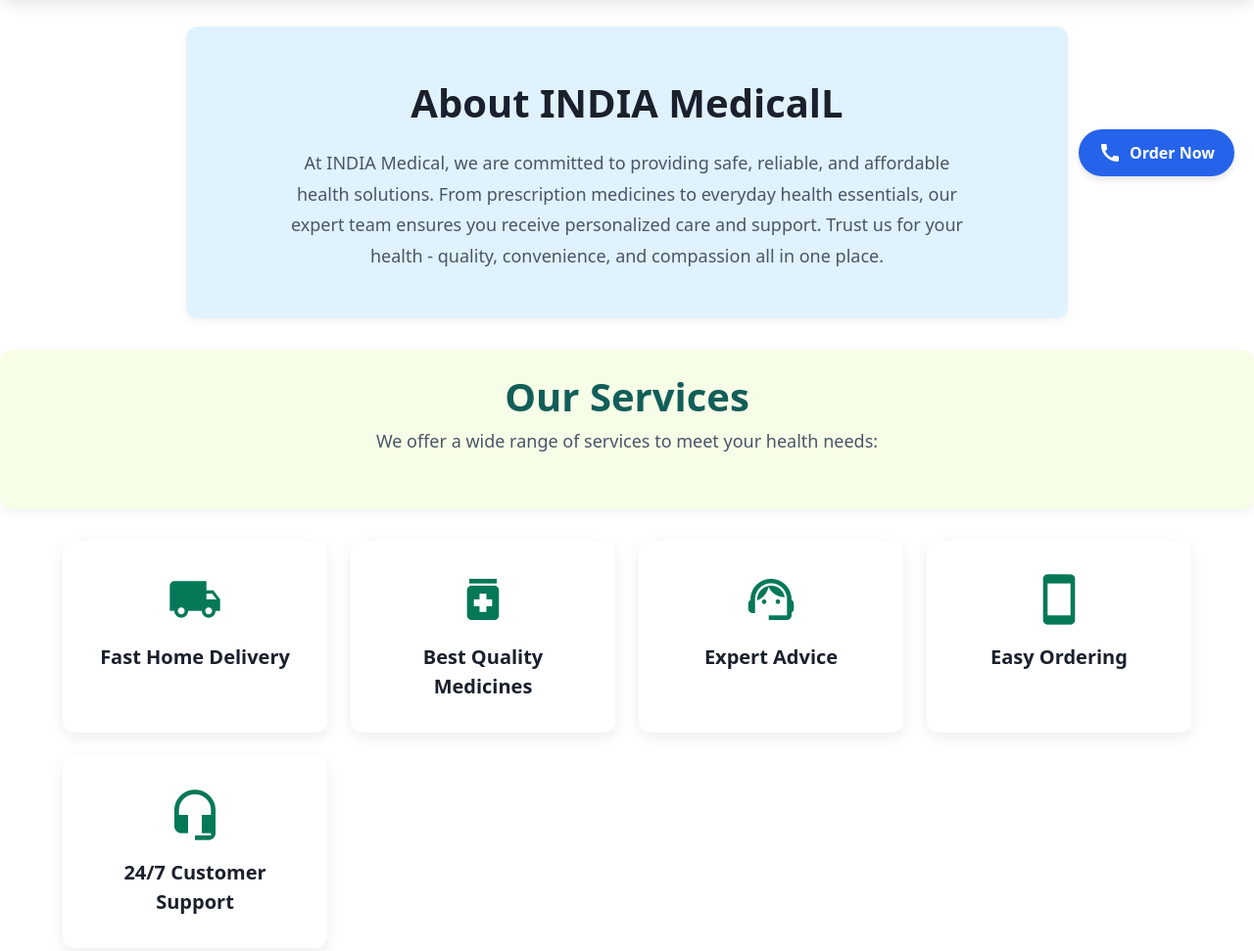
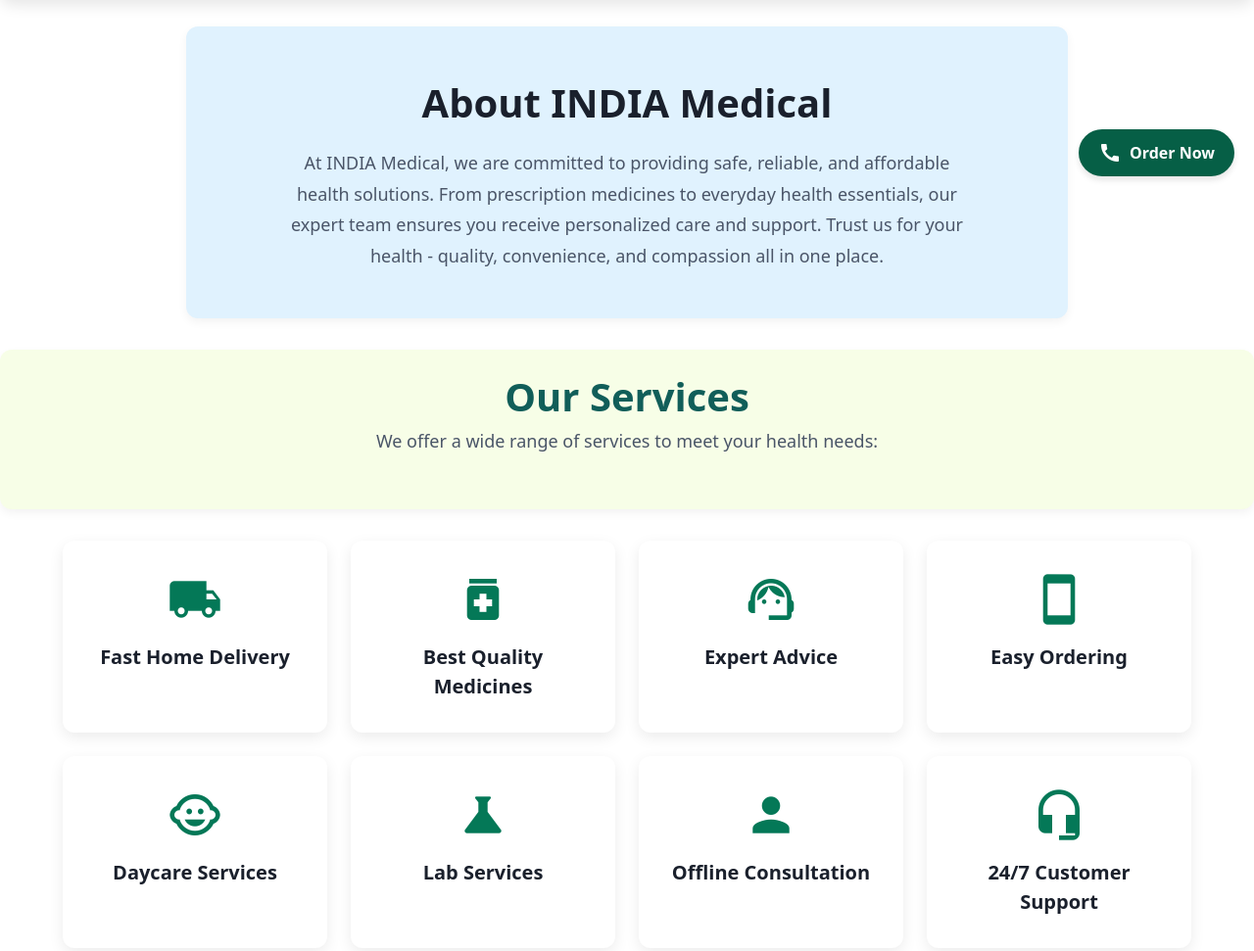
Before and after one commit to Mdkhusroo/INDIA-Medical-Design, a plain HTML site: page index.html in a window 1280 px wide. Shown: the part 600-1571 px from the top of the page at 98% size. Drawn offline with nearby package versions, Linux system fonts and the light colour scheme.

Commit message:
Add files via upload

```diff
--- a/index.html
+++ b/index.html
@@ -14,7 +14,7 @@
             position: fixed;
             bottom: 20px;
             right: 20px;
-            background-color: #2563EB; /* A nice blue, you can adjust */
+            background-color: #065F46; /* A nice blue, you can adjust */
             color: white;
             padding: 12px 20px;
             border-radius: 9999px; /* Makes it fully rounded */
@@ -467,7 +467,7 @@
     </section>
 
     <section class="about-pharmacy" aria-labelledby="about-pharmacy-heading">
-        <h2 id="about-pharmacy-heading">About INDIA MedicalL</h2>
+        <h2 id="about-pharmacy-heading">About INDIA Medical</h2>
         <p>
             At INDIA Medical, we are committed to providing safe, reliable, and affordable health solutions. From prescription medicines to everyday health essentials, our expert team ensures you receive personalized care and support. Trust us for your health - quality, convenience, and compassion all in one place.
         </p>
@@ -494,6 +494,18 @@
         <article class="card" tabindex="0" aria-describedby="easy-order-desc">
             <span class="material-icons card-icon" aria-hidden="true">smartphone</span>
             <p id="easy-order-desc" class="card-text">Easy Ordering</p>
+        </article>
+        <article class="card" tabindex="0" aria-describedby="daycare-desc">
+            <span class="material-icons card-icon" aria-hidden="true">child_care</span>
+            <p id="daycare-desc" class="card-text">Daycare Services</p>
+        </article>
+        <article class="card" tabindex="0" aria-describedby="lab-desc">
+            <span class="material-icons card-icon" aria-hidden="true">science</span>
+            <p id="lab-desc" class="card-text">Lab Services</p>
+        </article>
+        <article class="card" tabindex="0" aria-describedby="offline-consultation-desc">
+            <span class="material-icons card-icon" aria-hidden="true">person</span>
+            <p id="offline-consultation-desc" class="card-text">Offline Consultation</p>
         </article>
         <article class="card" tabindex="0" aria-describedby="customer-support-desc">
             <span class="material-icons card-icon" aria-hidden="true">headset_mic</span>
@@ -567,7 +579,7 @@
         </div>
     </footer>
 
-    <a href="tel:+91 8105453644" class="order-now-btn">
+    <a href="tel:+91 9980543644" class="order-now-btn">
         <span class="material-icons">call</span>
         Order Now
     </a>
```
